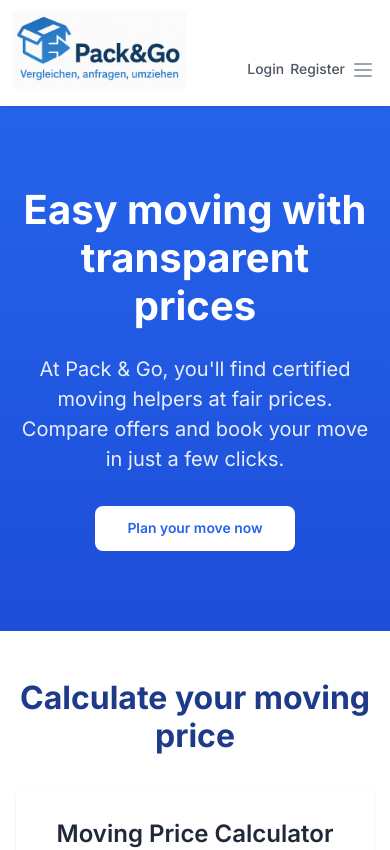
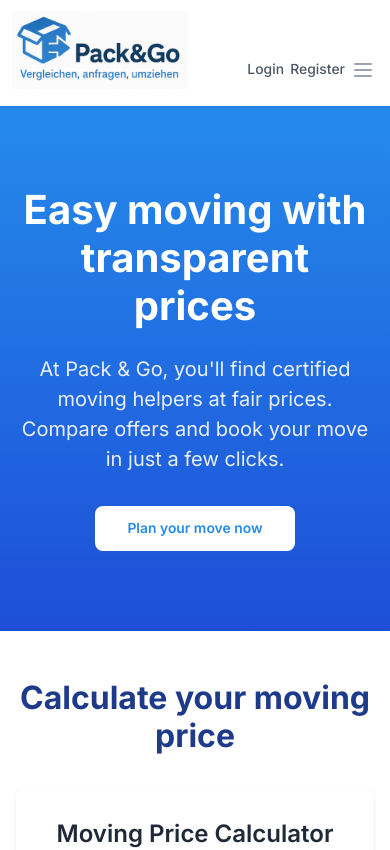
Before and after one commit to jili0/pack-and-go, a Next.js app: page / in a window 390 px wide. Shown: the top 850 px of the page. Built offline with nearby package versions, Linux system fonts and the light colour scheme; no server answers.

Commit message:
moving all media queries to the end of the stylesheet

```diff
--- a/src/app/styles/Home.module.css
+++ b/src/app/styles/Home.module.css
@@ -1,5 +1,9 @@
 .hero {
-  background: linear-gradient(to bottom, var(--primary-color), var(--primary-dark));
+  background: linear-gradient(
+    to bottom,
+    var(--primary-color),
+    var(--primary-dark)
+  );
   color: white;
   padding: 5rem 0;
   text-align: center;
@@ -11,18 +15,6 @@
   max-width: 1280px;
   margin: 0 auto;
   padding: 0 1rem;
-}
-
-@media (min-width: 640px) {
-  .heroContainer {
-    padding: 0 1.5rem;
-  }
-}
-
-@media (min-width: 1024px) {
-  .heroContainer {
-    padding: 0 2rem;
-  }
 }
 
 .heroContent {
@@ -115,14 +107,6 @@
   padding: 0 1rem;
 }
 
-@media (min-width: 768px) {
-  .stepsContainer {
-    flex-direction: row;
-    justify-content: space-between;
-    align-items: flex-start;
-  }
-}
-
 .step {
   flex: 1;
   text-align: center;
@@ -174,18 +158,14 @@
   gap: 2rem;
 }
 
-@media (min-width: 768px) {
-  .featuresGrid {
-    grid-template-columns: repeat(3, 1fr);
-  }
-}
-
 .featureCard {
   background-color: white;
   border-radius: var(--border-radius);
   box-shadow: var(--box-shadow);
   padding: 2rem;
-  transition: transform 0.2s, box-shadow 0.2s;
+  transition:
+    transform 0.2s,
+    box-shadow 0.2s;
 }
 
 .featureCard:hover {
@@ -236,25 +216,15 @@
   margin-top: 3rem;
 }
 
-@media (min-width: 768px) {
-  .citiesGrid {
-    grid-template-columns: repeat(2, 1fr);
-  }
-}
-
-@media (min-width: 1024px) {
-  .citiesGrid {
-    grid-template-columns: repeat(4, 1fr);
-  }
-}
-
 .cityCard {
   position: relative;
   height: 200px;
   border-radius: var(--border-radius);
   overflow: hidden;
   box-shadow: var(--box-shadow);
-  transition: transform 0.3s, box-shadow 0.3s;
+  transition:
+    transform 0.3s,
+    box-shadow 0.3s;
 }
 
 .cityCard:hover {
@@ -369,3 +339,37 @@
 .allCitiesLinkIcon {
   margin-left: 0.5rem;
 }
+
+/* =========== Media Queries =========== */
+
+/* Medium devices (min-width: 768px) */
+@media (min-width: 768px) {
+  .heroContainer {
+    padding: 0 1.5rem;
+  }
+  .stepsContainer {
+    flex-direction: row;
+    justify-content: space-between;
+    align-items: flex-start;
+  }
+
+  .featuresGrid {
+    grid-template-columns: repeat(3, 1fr);
+  }
+
+  .citiesGrid {
+    grid-template-columns: repeat(2, 1fr);
+  }
+}
+
+/* Large devices (min-width: 1024px) */
+
+@media (min-width: 1024px) {
+  .heroContainer {
+    padding: 0 2rem;
+  }
+
+  .citiesGrid {
+    grid-template-columns: repeat(4, 1fr);
+  }
+}
--- a/src/app/styles/globals.css
+++ b/src/app/styles/globals.css
@@ -1,6 +1,6 @@
 /* src/app/styles/globals.css */
 :root {
-  --primary-color: #2563eb;
+  --primary-color: #258beb;
   --primary-dark: #1d4ed8;
   --primary-light: #dbeafe;
   --secondary-color: #10b981;
```
